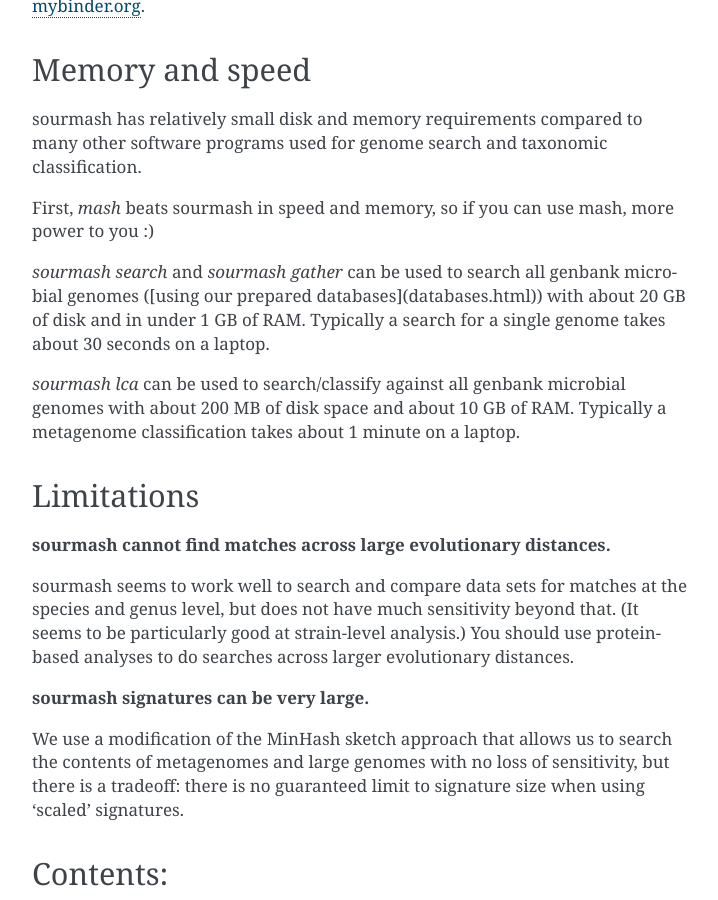
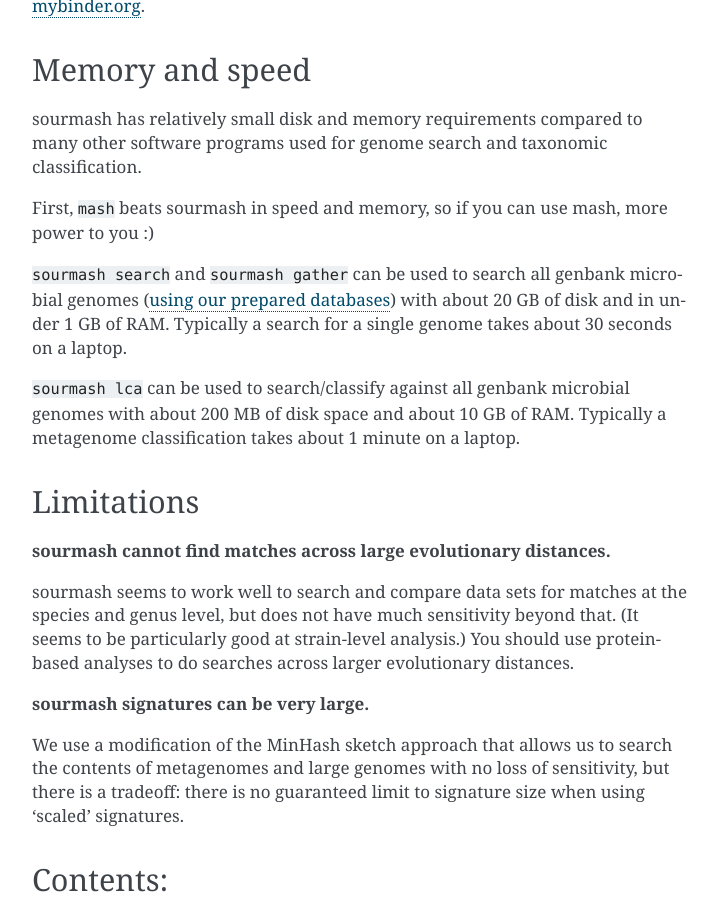
Before and after one commit to sourmash-bio/sourmash, a Sphinx documentation site: the page built from doc/index.rst, in a window 1280 px wide and 900 px high, scrolled down 1456 px. Shown: the whole window, without its empty margins (388-1106 px from the left). Built offline with Sphinx 7.4.7, drawn with Linux system fonts in a browser that asks for light colours; pages that are not in the unit, such as notebooks, are missing from menus.

Commit message:
fix reST in updated docs

```diff
--- a/doc/index.rst
+++ b/doc/index.rst
@@ -86,16 +86,16 @@
 many other software programs used for genome search and taxonomic
 classification.
 
-First, `mash` beats sourmash in speed and memory, so if you can use mash,
+First, ``mash`` beats sourmash in speed and memory, so if you can use mash,
 more power to you :)
 
-`sourmash search` and `sourmash gather` can be used to search all
-genbank microbial genomes ([using our prepared
-databases](databases.html)) with about 20 GB of disk and in under 1 GB
+``sourmash search`` and ``sourmash gather`` can be used to search all
+genbank microbial genomes (`using our prepared
+databases <databases.html>`__) with about 20 GB of disk and in under 1 GB
 of RAM.  Typically a search for a single genome takes about 30 seconds
 on a laptop.
 
-`sourmash lca` can be used to search/classify against all genbank
+``sourmash lca`` can be used to search/classify against all genbank
 microbial genomes with about 200 MB of disk space and about 10 GB of
 RAM. Typically a metagenome classification takes about 1 minute on a
 laptop.
```
